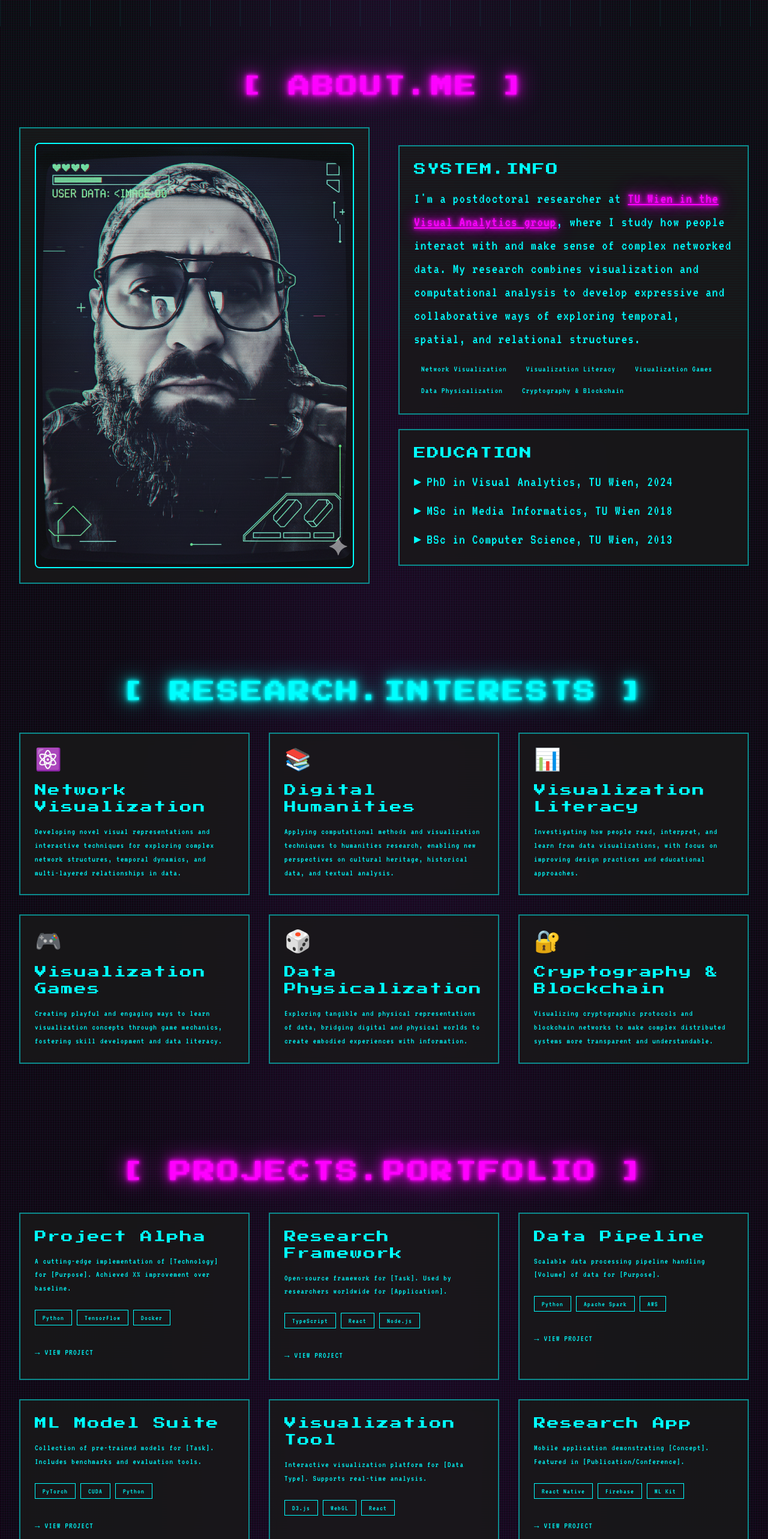
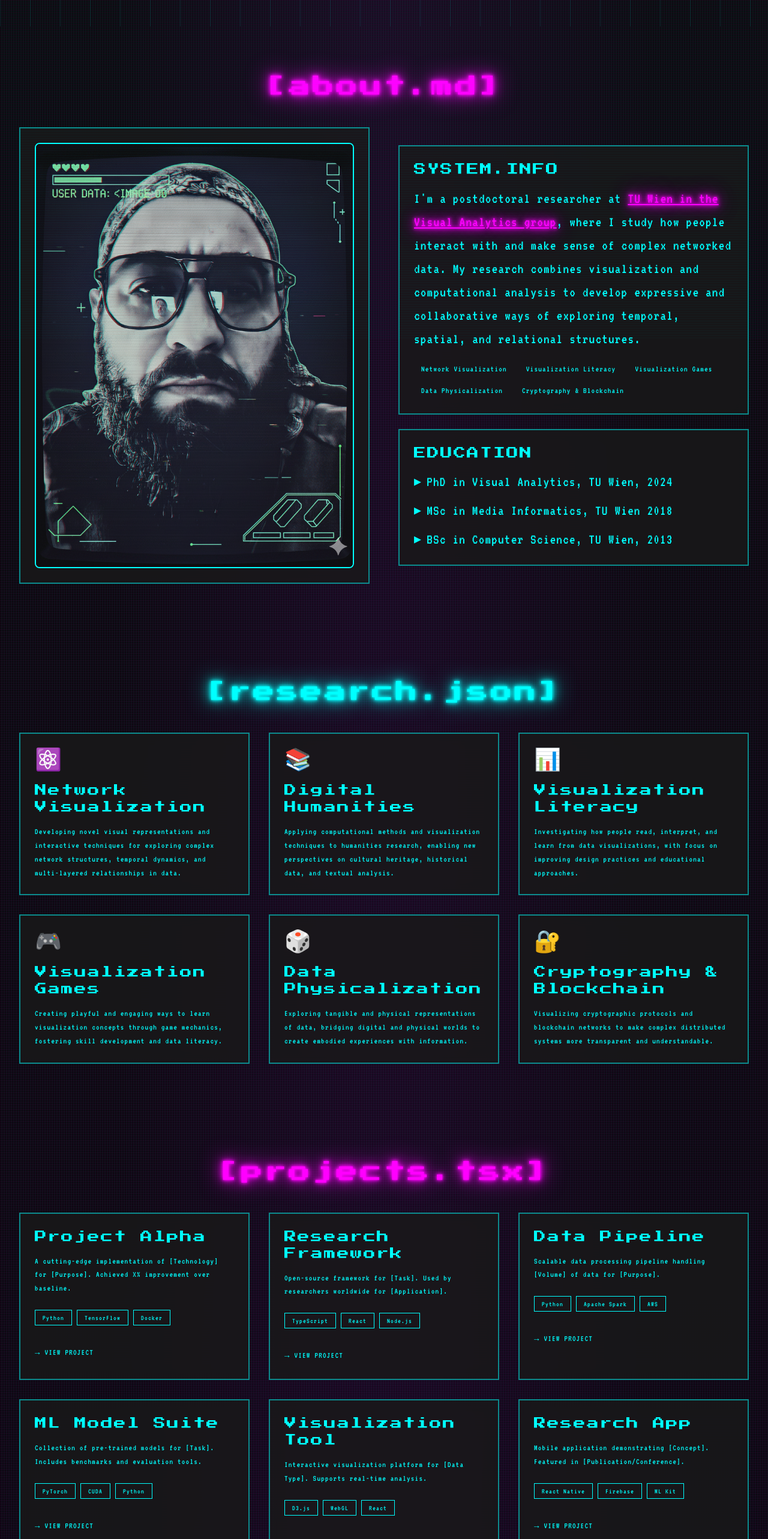
Before and after one commit to velitchko/velitchko.github.io, a Next.js app: page / in a window 1280 px wide. Shown: the part 820-3385 px from the top of the page at 60% size. Built offline with nearby package versions, Linux system fonts and the light colour scheme.

Commit message:
change headings

```diff
--- a/app/page.tsx
+++ b/app/page.tsx
@@ -62,8 +62,8 @@ export default function Home() {
       {/* About Section */}
       <section className="py-20 bg-retro-darker/50">
         <div className="max-w-7xl mx-auto px-4 sm:px-6 lg:px-8">
-          <h2 className="text-3xl sm:text-4xl font-retro neon-glow-pink mb-12 text-center">
-            [ ABOUT.ME ]
+          <h2 className="text-2xl sm:text-3xl md:text-4xl font-retro neon-glow-pink mb-12 text-center">
+            [about.md]
           </h2>
 
           <div className="grid md:grid-cols-2 gap-12 items-center">
@@ -130,8 +130,8 @@ export default function Home() {
       {/* Research Interests */}
       <section id="research" className="py-20">
         <div className="max-w-7xl mx-auto px-4 sm:px-6 lg:px-8">
-          <h2 className="text-3xl sm:text-4xl font-retro neon-glow-cyan mb-12 text-center">
-            [ RESEARCH.INTERESTS ]
+          <h2 className="text-2xl sm:text-3xl md:text-4xl font-retro neon-glow-cyan mb-12 text-center">
+            [research.json]
           </h2>
 
           <div className="grid md:grid-cols-3 gap-8">
@@ -182,8 +182,8 @@ export default function Home() {
       {/* Projects */}
       <section id="projects" className="py-20 bg-retro-darker/50">
         <div className="max-w-7xl mx-auto px-4 sm:px-6 lg:px-8">
-          <h2 className="text-3xl sm:text-4xl font-retro neon-glow-pink mb-12 text-center">
-            [ PROJECTS.PORTFOLIO ]
+          <h2 className="text-2xl sm:text-3xl md:text-4xl font-retro neon-glow-pink mb-12 text-center">
+            [projects.tsx]
           </h2>
 
           <div className="grid md:grid-cols-2 lg:grid-cols-3 gap-8">
@@ -257,8 +257,8 @@ export default function Home() {
       {/* Publications */}
       <section id="publications" className="py-20">
         <div className="max-w-7xl mx-auto px-4 sm:px-6 lg:px-8">
-          <h2 className="text-3xl sm:text-4xl font-retro neon-glow-cyan mb-12 text-center">
-            [ PUBLICATIONS.LOG ]
+          <h2 className="text-2xl sm:text-3xl md:text-4xl font-retro neon-glow-cyan mb-12 text-center">
+            [pubs.bib]
           </h2>
 
           <div className="space-y-12">
@@ -266,7 +266,7 @@ export default function Home() {
               .sort(([yearA], [yearB]) => Number(yearB) - Number(yearA))
               .map(([year, pubs]) => (
                 <div key={year} className="space-y-6">
-                  <h3 className="text-2xl sm:text-3xl font-retro text-neon-pink mb-6">
+                  <h3 className="text-xl sm:text-2xl md:text-3xl font-retro text-neon-pink mb-6">
                     <span className="cylon-scan inline-block">
                       {year}
                     </span>
@@ -283,8 +283,8 @@ export default function Home() {
       {/* Contact */}
       <section id="contact" className="py-20 bg-retro-darker/50">
         <div className="max-w-4xl mx-auto px-4 sm:px-6 lg:px-8 text-center">
-          <h2 className="text-3xl sm:text-4xl font-retro neon-glow-pink mb-12">
-            [ CONTACT.INIT ]
+          <h2 className="text-2xl sm:text-3xl md:text-4xl font-retro neon-glow-pink mb-12">
+            [contact.sh]
           </h2>
 
           <div className="retro-card mb-12">
```
